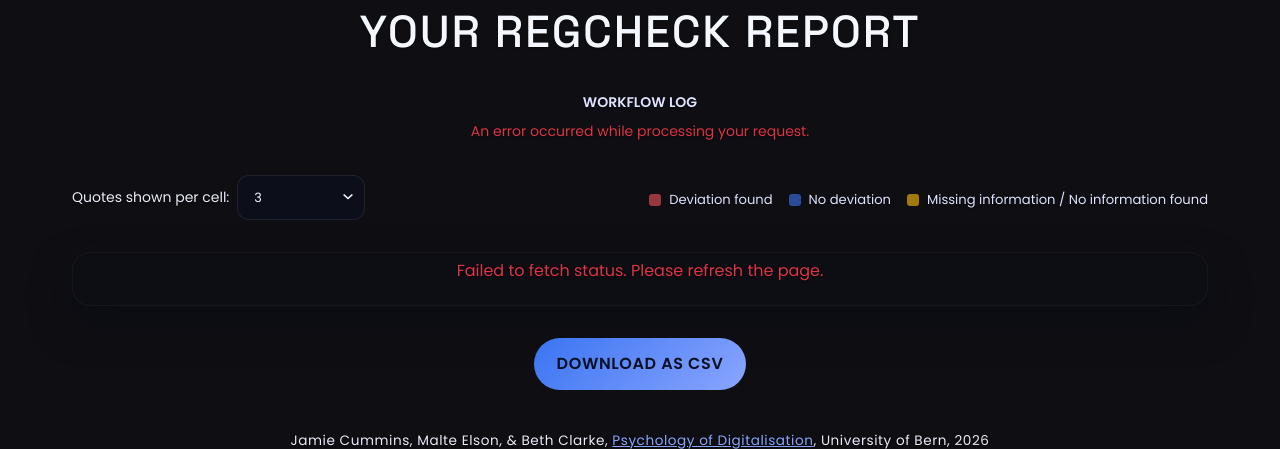
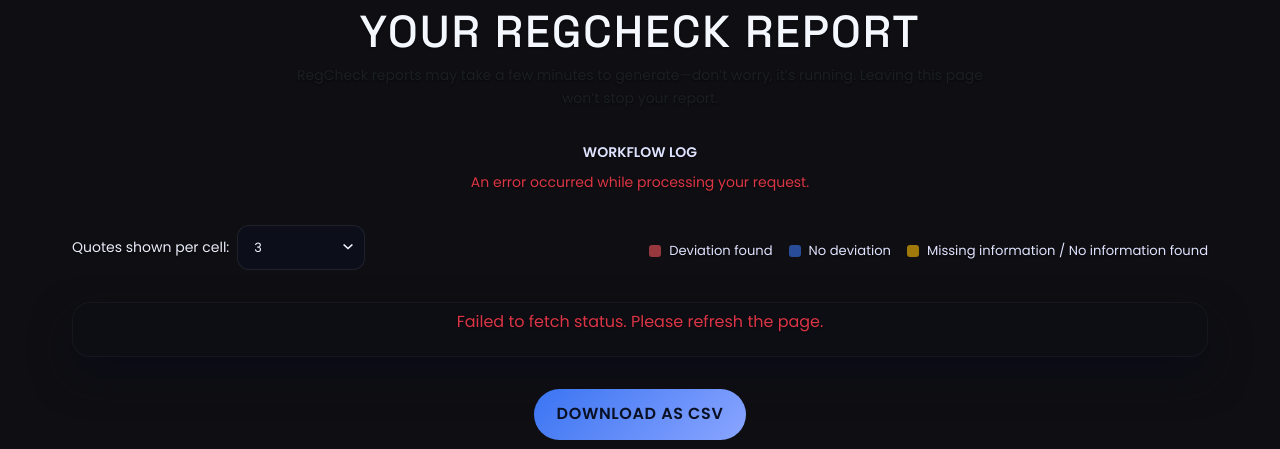
Before and after one commit to JamieCummins/regcheck, a FastAPI app: template templates/result.html in a window 1280 px wide. Shown: the part 62-511 px from the top of the page. Run offline with FastAPI, Linux system fonts and the light colour scheme; the template is opened without the code that fills it, so the values that code supplies are empty; parts of the project's set-up code (start-up, migrations or seed data) failed here and were passed over; some libraries are stand-ins or nearby versions.

Commit message:
Update result.html

```diff
--- a/templates/result.html
+++ b/templates/result.html
@@ -165,6 +165,9 @@
 
         <main class="px-3 results-main">
             <h1 class="text-center" id="results-page-tagline">Your RegCheck Report</h1>
+            <p class="small text-muted mb-1" style="max-width: 720px; margin: 0.35rem auto 0.5rem;">
+                RegCheck reports may take a few minutes to generate—don’t worry, it’s running. Leaving this page won’t stop your report.
+            </p>
                 <div class="results-meta d-flex justify-content-center">
                     <div class="results-log text-center">
                         <div class="workflow-log-inline">
```
